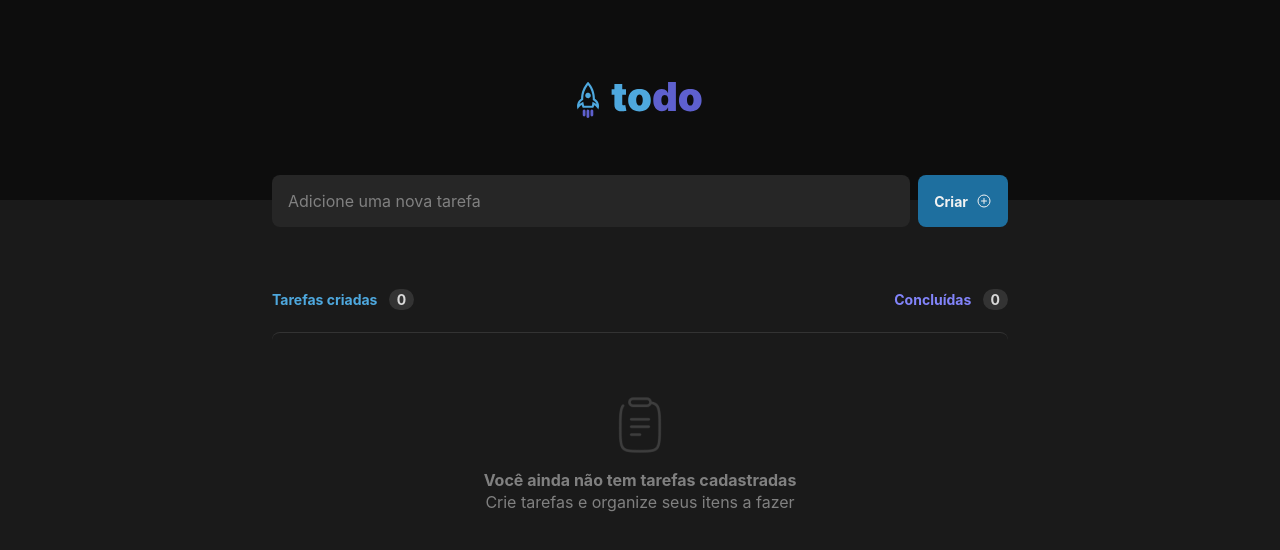
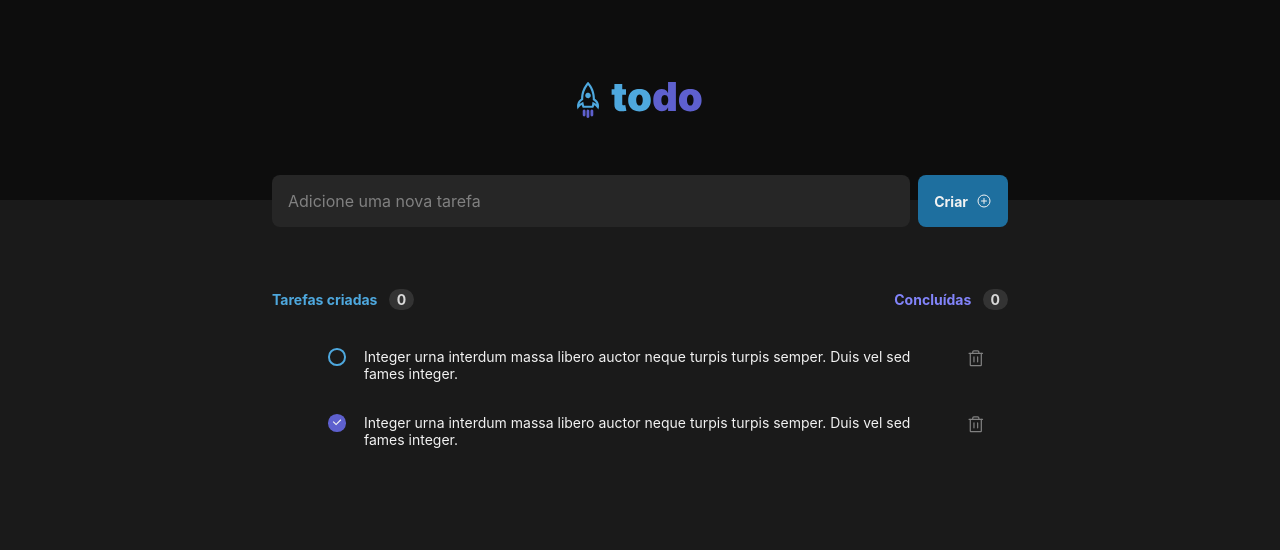
Before and after one commit to emiliosanches/rocketseat-ignite-desafios, a React (Vite) app in the folder Desafio01-ToDoList/: page / in a window 1280 px wide. Shown: the top 550 px of the page. Built offline with nearby package versions, Linux system fonts and the light colour scheme.

Commit message:
Desafio01-ToDoList: Add to-do items list

```diff
--- a/Desafio01-ToDoList/src/components/ToDoList.module.css
+++ b/Desafio01-ToDoList/src/components/ToDoList.module.css
@@ -64,7 +64,7 @@
   margin-left: 0.5rem;
   background: var(--gray-400);
   color: var(--gray-200);
-  padding: .125rem .5rem;
+  padding: 0.125rem 0.5rem;
   border-radius: 999px;
 }
 
@@ -90,3 +90,65 @@
   color: var(--gray-300);
   line-height: 1.4;
 }
+
+.notEmptyList {
+  margin-top: 1.5rem;
+}
+
+.notEmptyList li {
+  list-style-type: none;
+  padding: 1rem;
+
+  display: flex;
+  align-items: flex-start;
+  gap: 0.75rem;
+}
+
+.checkboxContainer {
+  width: 1.5rem;
+  height: 1.5rem;
+}
+
+.checkboxUnchecked {
+  height: 1.1rem;
+  width: 1.1rem;
+  border-radius: 50%;
+  border: 2px solid var(--blue-600);
+}
+
+.checkboxUnchecked:hover {
+  background: var(--blue-800);
+}
+
+.checkboxChecked {
+  height: 1.1rem;
+  width: 1.1rem;
+  border-radius: 50%;
+  background: var(--purple-500);
+  align-items: center;
+  justify-content: center;
+  display: flex;
+}
+
+.checkboxChecked::before {
+  content: url("../assets/check.svg");
+  line-height: 0;
+  font-size: 0.5rem;
+}
+
+.checkboxChecked:hover {
+  background: var(--purple-300);
+}
+
+.notEmptyList li span {
+  display: inline-block;
+  flex: 1;
+  color: var(--gray-100);
+  font-size: 0.875rem;
+}
+
+.deleteButton {
+  background: transparent;
+  color: var(--gray-300);
+  font-size: 1.225rem; /* Diferente do layout porque, na biblioteca, há um espaço entre a borda do SVG e a borda do ícone em si */
+}
--- a/Desafio01-ToDoList/src/components/ToDoList.tsx
+++ b/Desafio01-ToDoList/src/components/ToDoList.tsx
@@ -1,4 +1,4 @@
-import { PlusCircle } from "phosphor-react";
+import { PlusCircle, Trash } from "phosphor-react";
 import ClipboardImage from "../assets/clipboard.png";
 
 import styles from "./ToDoList.module.css";
@@ -24,11 +24,38 @@ export function ToDoList() {
         </div>
       </header>
 
-      <div className={styles.emptyList}>
+      {/* <div className={styles.emptyList}>
         <img src={ClipboardImage} />
         <strong>Você ainda não tem tarefas cadastradas</strong>
         <span>Crie tarefas e organize seus itens a fazer</span>
-      </div>
+      </div> */}
+
+      <ul className={styles.notEmptyList}>
+        <li>
+          <div className={styles.checkboxContainer}>
+            <div className={styles.checkboxUnchecked} />
+          </div>
+          <span>
+            Integer urna interdum massa libero auctor neque turpis turpis
+            semper. Duis vel sed fames integer.
+          </span>
+          <button className={styles.deleteButton} title="Excluir">
+            <Trash />
+          </button>
+        </li>
+        <li>
+          <div className={styles.checkboxContainer}>
+            <div className={styles.checkboxChecked} />
+          </div>
+          <span>
+            Integer urna interdum massa libero auctor neque turpis turpis
+            semper. Duis vel sed fames integer.
+          </span>
+          <button className={styles.deleteButton} title="Excluir">
+            <Trash />
+          </button>
+        </li>
+      </ul>
     </div>
   );
 }
```
Also changed, not shown: Desafio01-ToDoList/src/assets/check.svg (added).
